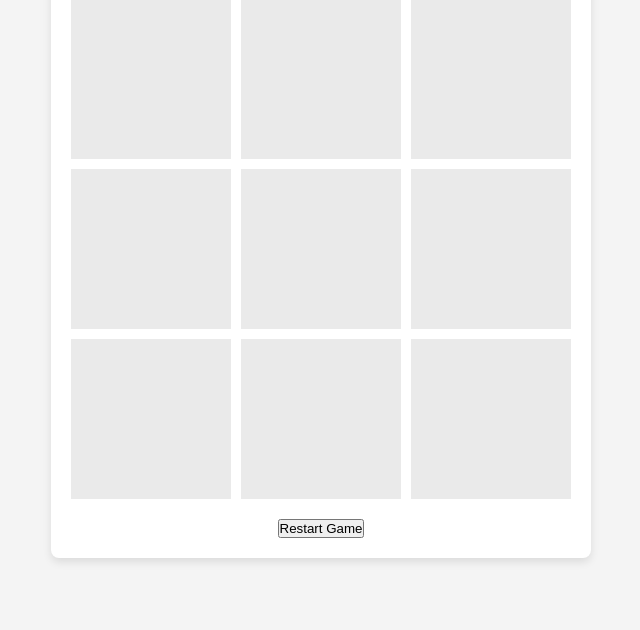
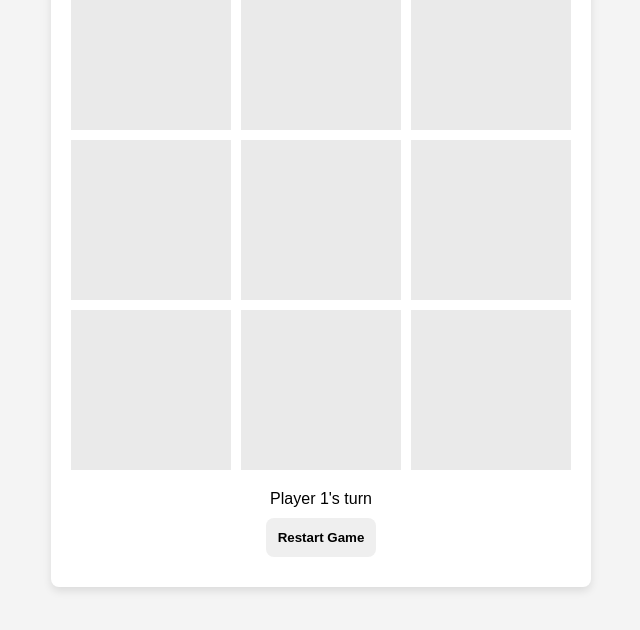
Before and after one commit to KushalKoirala99/tik-tac-toe, a plain HTML site: page index.html in a window 1280 px wide. Shown: the part 160-790 px from the top of the page, without its empty margins (319-959 px from the left). Drawn offline with Linux system fonts and the light colour scheme.

Commit message:
Added CSS : updated css for the restart btn

```diff
--- a/index.html
+++ b/index.html
@@ -27,7 +27,7 @@
             </div>
         </div>
         <div class="message">
-            <p id="game-status"></p>
+            <p id="game-status">Player 1's turn</p>
         </div>
         <div class="restart-button">
             <button id="restart-btn">Restart Game</button>
--- a/style.css
+++ b/style.css
@@ -65,3 +65,17 @@ button:disabled {
     cursor: not-allowed;
     background-color: #ccc;
 }
+
+#restart-btn{
+    border:  none;
+    padding: 12px;
+    margin: 10px;
+    border-radius: 8px;
+    font-weight: bold;
+}
+
+#restart-btn:hover{
+    background-color: #5c6bc0;
+    color: white;
+    box-shadow: 0 4px 8px rgba(0, 0, 0, 0.2);
+}
```
